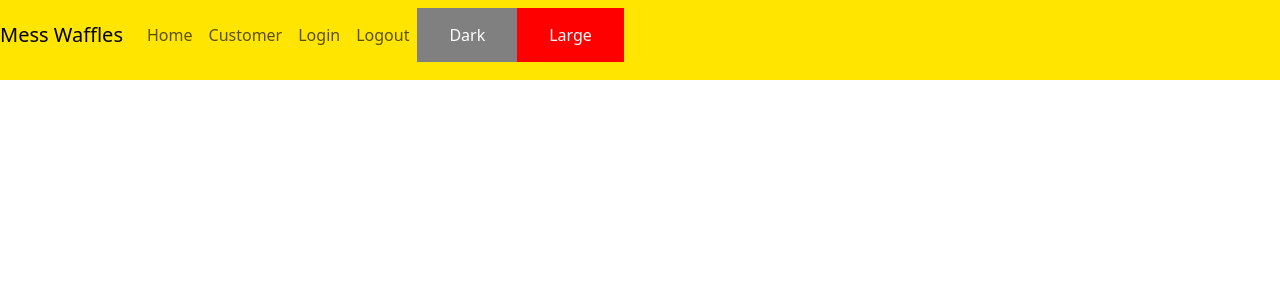
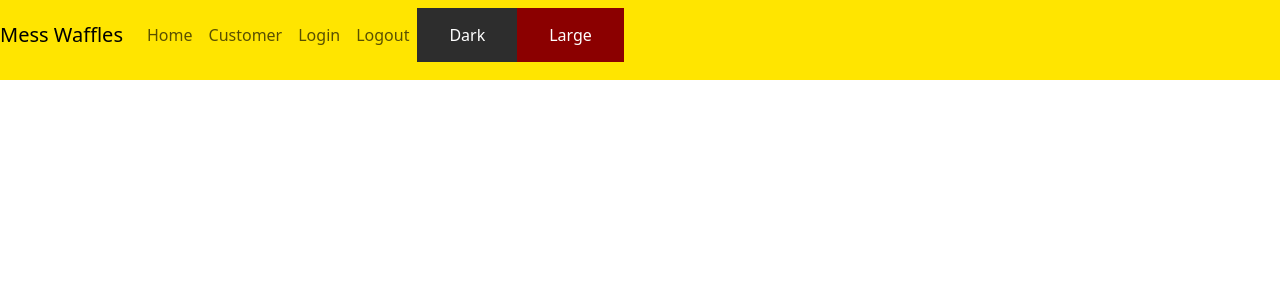
Before and after one commit to csce-315-331-2023c/MessWafflesPOS-903_02, a React (Create React App) app in the folder frontend/mess-pos/: page /menu in a window 1280 px wide. Shown: the top 300 px of the page. Built offline with nearby package versions, Linux system fonts and the light colour scheme.

Commit message:
updated button colors for accessibility

```diff
--- a/frontend/mess-pos/src/DarkMode.css
+++ b/frontend/mess-pos/src/DarkMode.css
@@ -1,5 +1,5 @@
 .dm-button {
-    background-color: grey;
+    background-color: rgb(45, 45, 45);
     border: none;
     color: white;
     padding: 15px 32px;
--- a/frontend/mess-pos/src/FontSizing.css
+++ b/frontend/mess-pos/src/FontSizing.css
@@ -1,5 +1,5 @@
 .font-size {
-    background-color: red;
+    background-color: darkred;
     border: none;
     color: white;
     padding: 15px 32px;
```
